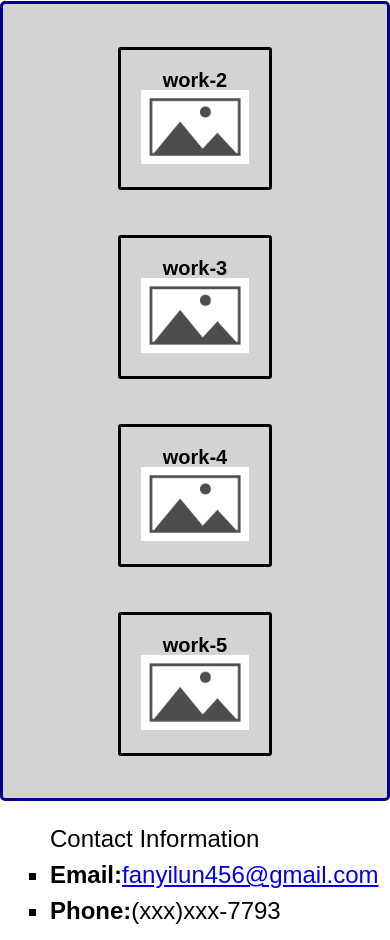
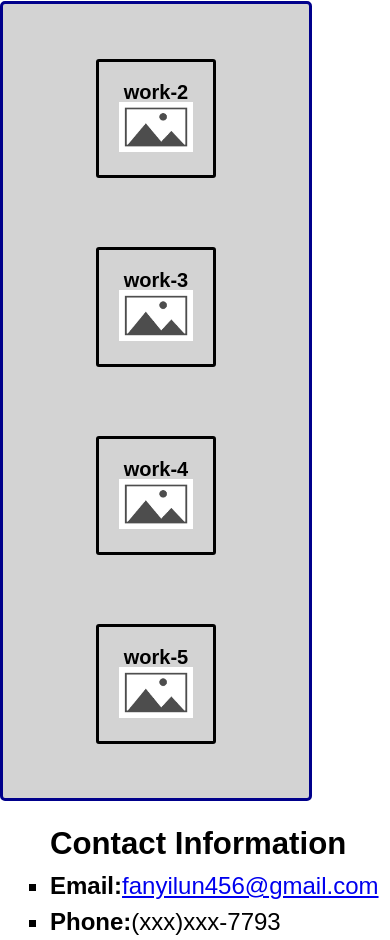
Before and after one commit to ylf456/portfolio-ylf456, a plain HTML site: page index.html in a window 390 px wide. Shown: the part 1030-1970 px from the top of the page. Drawn offline with Linux system fonts and the light colour scheme.

Commit message:
added README.MD to the repo

```diff
--- a/assets/css/style.css
+++ b/assets/css/style.css
@@ -11,6 +11,7 @@
     font-size:80%;
     margin: 0px;
     line-height: 1.5;
+    text-indent: 5%;
 }
 
 .navigation {
@@ -95,6 +96,10 @@ footer {
     background-color:none;
 }
 
+h3 {
+    font-size: 130%;
+}
+
 footer div {
     margin: 100px 0 100px 50px;
     line-height:1.5;
@@ -150,13 +155,12 @@ footer div ul li {
             max-height:50%;
         }
         body main .flexbox-other-works {
-            max-width:100%;
+            max-width:80%;
             max-height:30%;
             align-items: center;
         }
         body main .flexbox-other-works div {
             max-height:35%;
-
         }
 }
 
--- a/index.html
+++ b/index.html
@@ -61,7 +61,7 @@
 
 <footer>
     <div id="contact-information">
-        <p>Contact Information</p>
+        <h3>Contact Information</h3>
         <ul>
             <li><strong>Email:</strong><a href="mailto:fanyilun456@gmail.com">fanyilun456@gmail.com</a></li>
             <li><strong>Phone:</strong>(xxx)xxx-7793</li>
```
Also changed, not shown: assets/Images/screenshot-portfolio.png (added), 1 other file.
